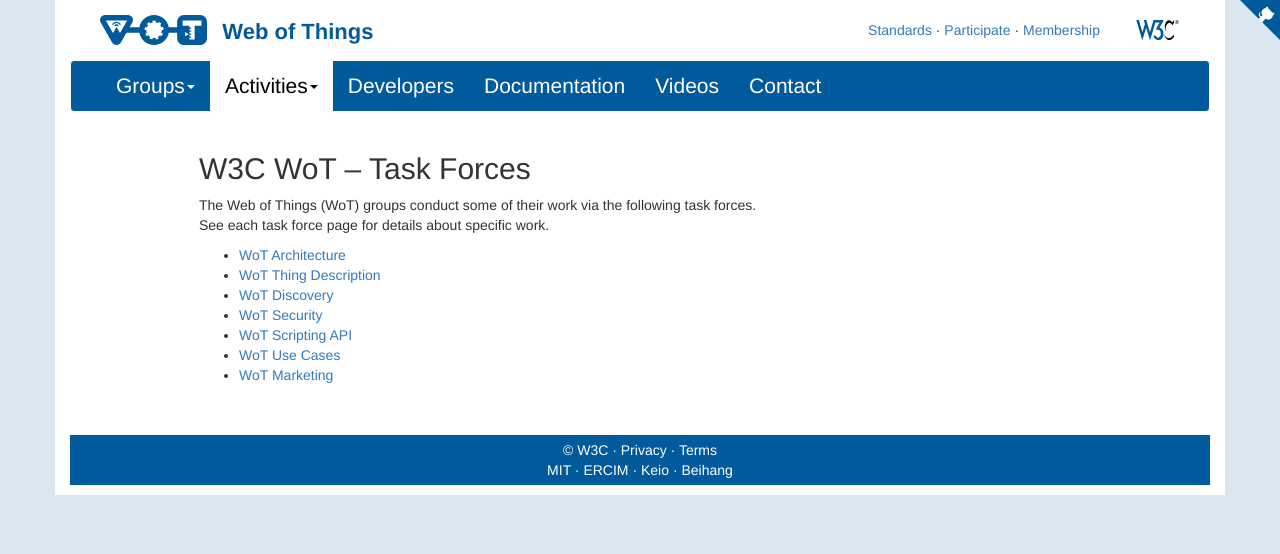
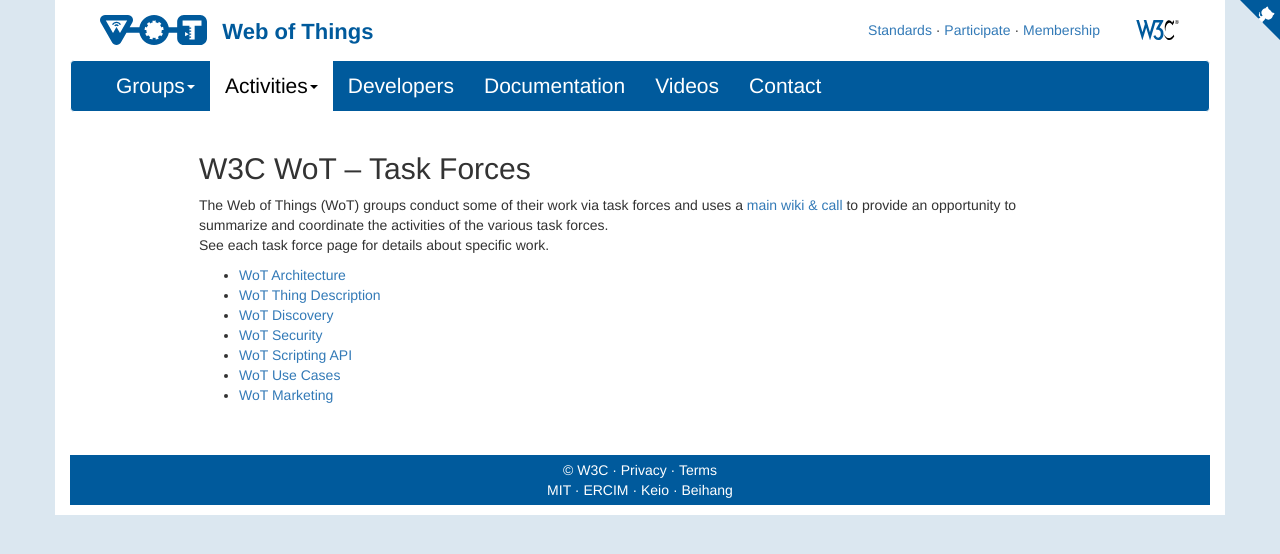
Before and after one commit to w3c/wot-marketing, a Jekyll site: the page built from docs/activities/task-forces/index.html, in a window 1280 px wide. Shown: the top 554 px of the page. Built offline with Jekyll 4.4.1, drawn with Linux system fonts in a browser that asks for light colours; nearby versions of some CDN libraries.

Commit message:
refactor: mention and link main wiki/call

```diff
--- a/docs/activities/task-forces/index.html
+++ b/docs/activities/task-forces/index.html
@@ -7,7 +7,7 @@
 	<h2>W3C WoT – Task Forces</h2>
 
 	<p>
-		The Web of Things (WoT) groups conduct some of their work via the following task forces.<br />
+		The Web of Things (WoT) groups conduct some of their work via task forces and uses a <a href="https://www.w3.org/WoT/IG/wiki/Main_WoT_WebConf" target="_blank">main wiki &amp; call</a> to provide an opportunity to summarize and coordinate the activities of the various task forces.<br />
 		See each task force page for details about specific work.
 	</p>
 	<ul>
```
